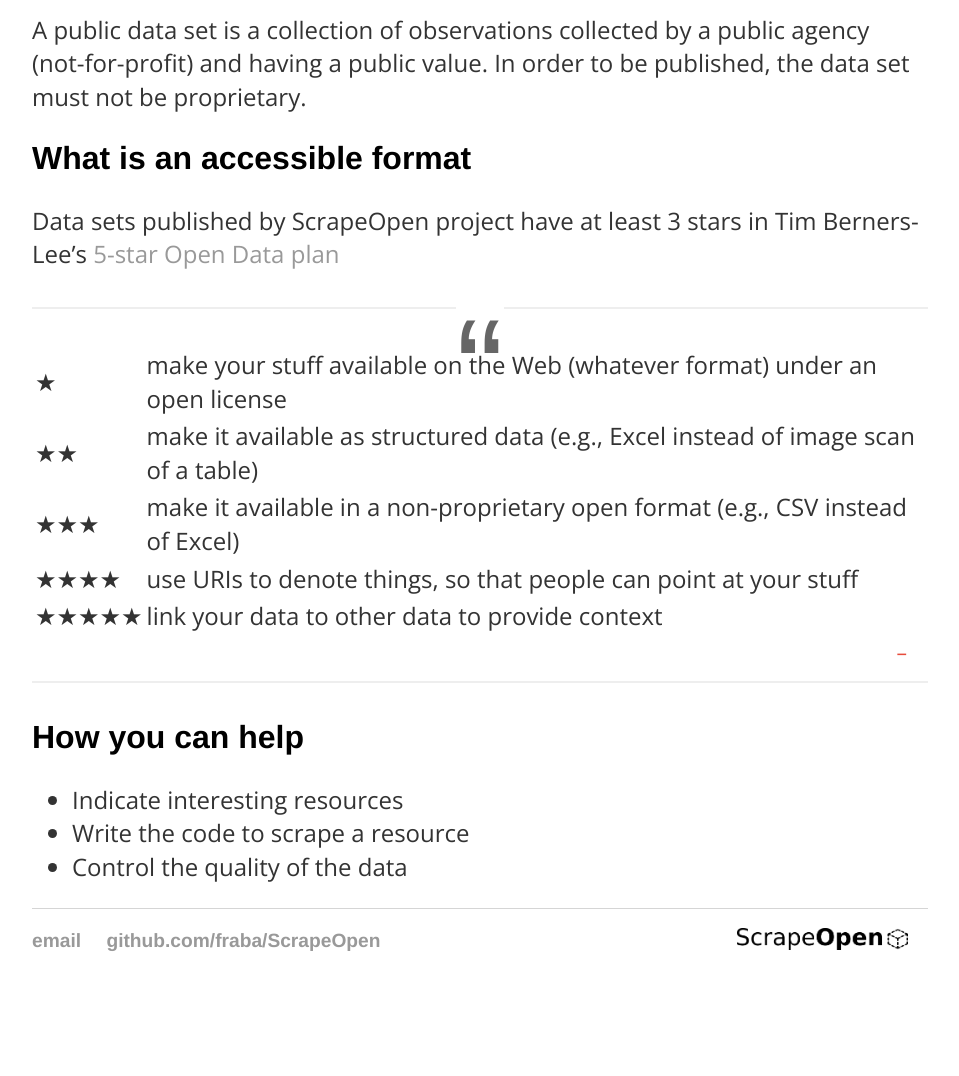
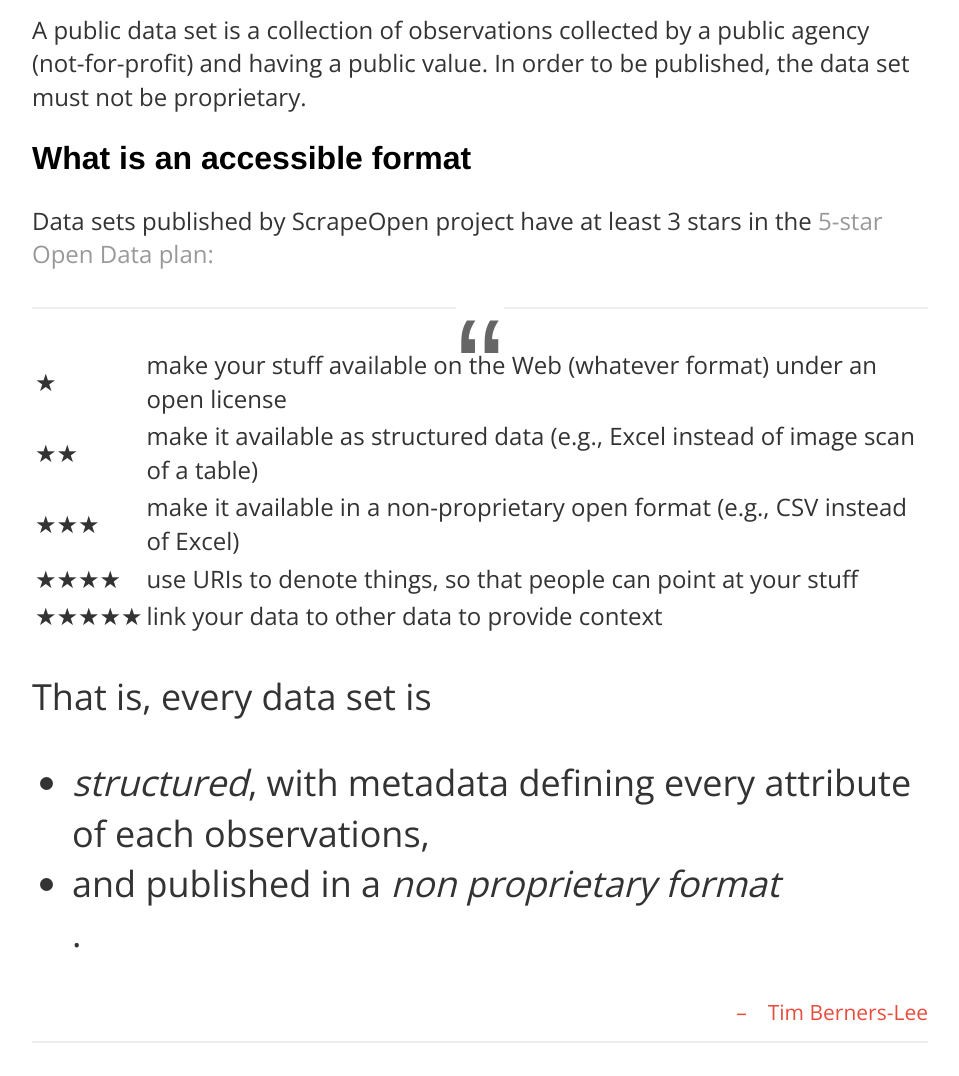
Before and after one commit to ScrapeOpen/ScrapeOpen, a Jekyll site: the page built from index.html, in a window 1280 px wide and 1400 px high, cut to the strip 324-1400 px from the top of the window. Shown: the whole strip, without its empty margins (160-1119 px from the left). Built offline with Jekyll 4.4.1, drawn with Linux system fonts in a browser that asks for light colours.

Commit message:
Added ps

```diff
--- a/index.html
+++ b/index.html
@@ -4,12 +4,12 @@ title: ScrapeOpen
 ---
 <div class="blurb">
   <center><img src="project_files/images/scrapeopen_logo.png" alt="Logo" height="62" align="middle"></center>
-  <p>ScrapeOpen is a collaborative project. It curates the publication of code to scrape websites serving <b>public data sets</b> and presents them in a <b>format accessible to humans and machines</b>.</p>
+  <p>ScrapeOpen is a collaborative project. It curates the publication of code to scrape websites serving <i>public data sets</i> and presents them in a <i>format accessible to humans and machines</i>.</p>
   <h2>What's public data set</h2>
   <p>A public data set is a collection of observations collected by a public agency (not-for-profit) and having a public value. In order to be published, the data set must not be proprietary.</p>
   <h2>What is an accessible format</h2>
-  <p>Data sets published by ScrapeOpen project have at least 3 stars in Tim Berners-Lee’s <a href="https://web.archive.org/web/20171215123649/http://5stardata.info/en/" target="_blank">5-star Open Data plan</a></p>
-  <blockquote>
+  <p>Data sets published by ScrapeOpen project have at least 3 stars in the <a href="https://web.archive.org/web/20171215123649/http://5stardata.info/en/#by-example" target="_blank">5-star Open Data plan:</a></p>
+  <blockquote cite="Tim Berners-Lee">
 <table>
   <tr><td>★</td><td>make your stuff available on the Web (whatever format) under an open license</td></tr>
   <tr><td>★★</td><td>make it available as structured data (e.g., Excel instead of image scan of a table)</td></tr>
@@ -17,6 +17,11 @@ title: ScrapeOpen
   <tr><td>★★★★</td><td>use URIs to denote things, so that people can point at your stuff</td></tr>
   <tr><td>★★★★★</td><td>link your data to other data to provide context</td></tr>
 </table>
+<p>That is, every data set is</p>
+<ul>
+  <li><i>structured</i>, with metadata defining every attribute of each observations,</li>
+  <li>and published in a <i>non proprietary format</i></li>.
+</ul>
 </blockquote>
   <h2>How you can help</h2>
   <ul>
```
